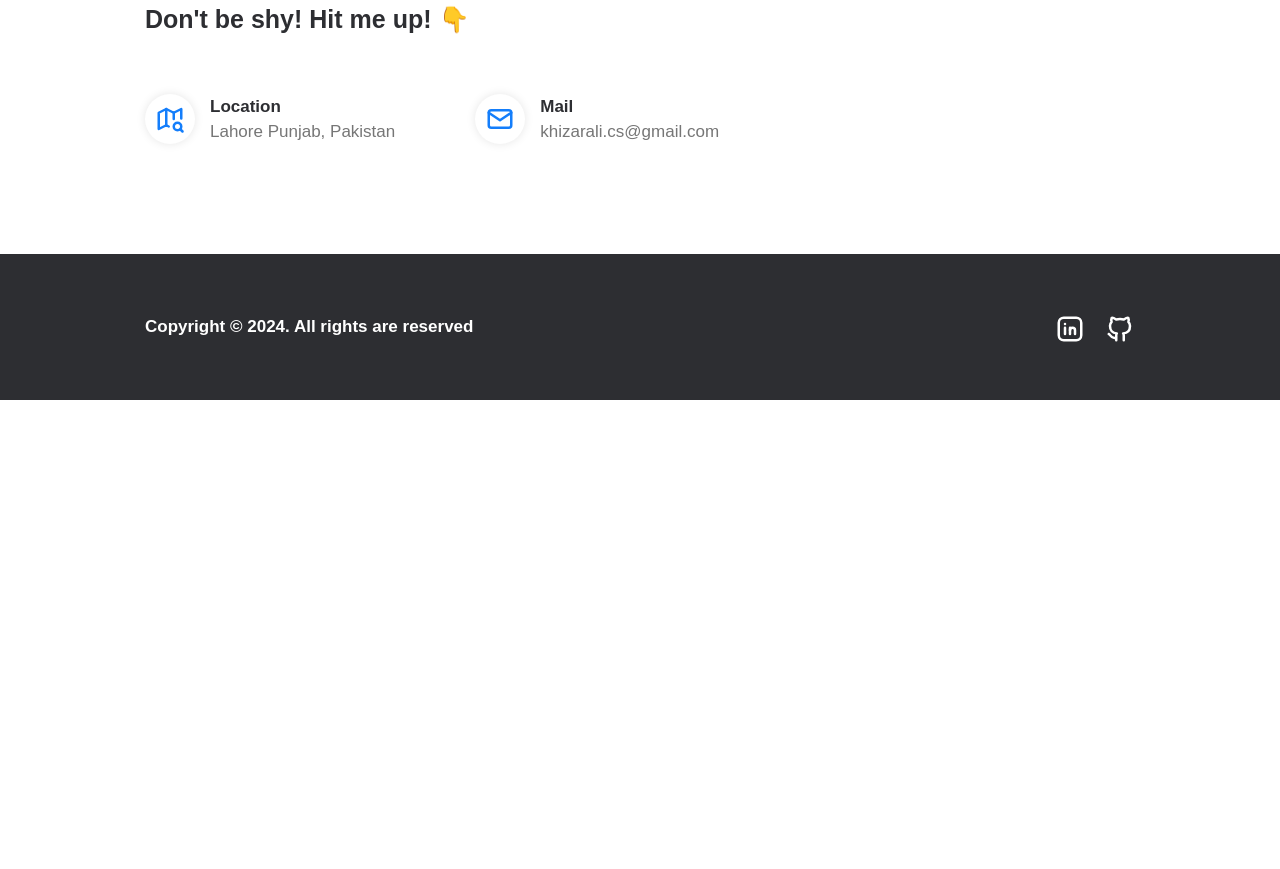
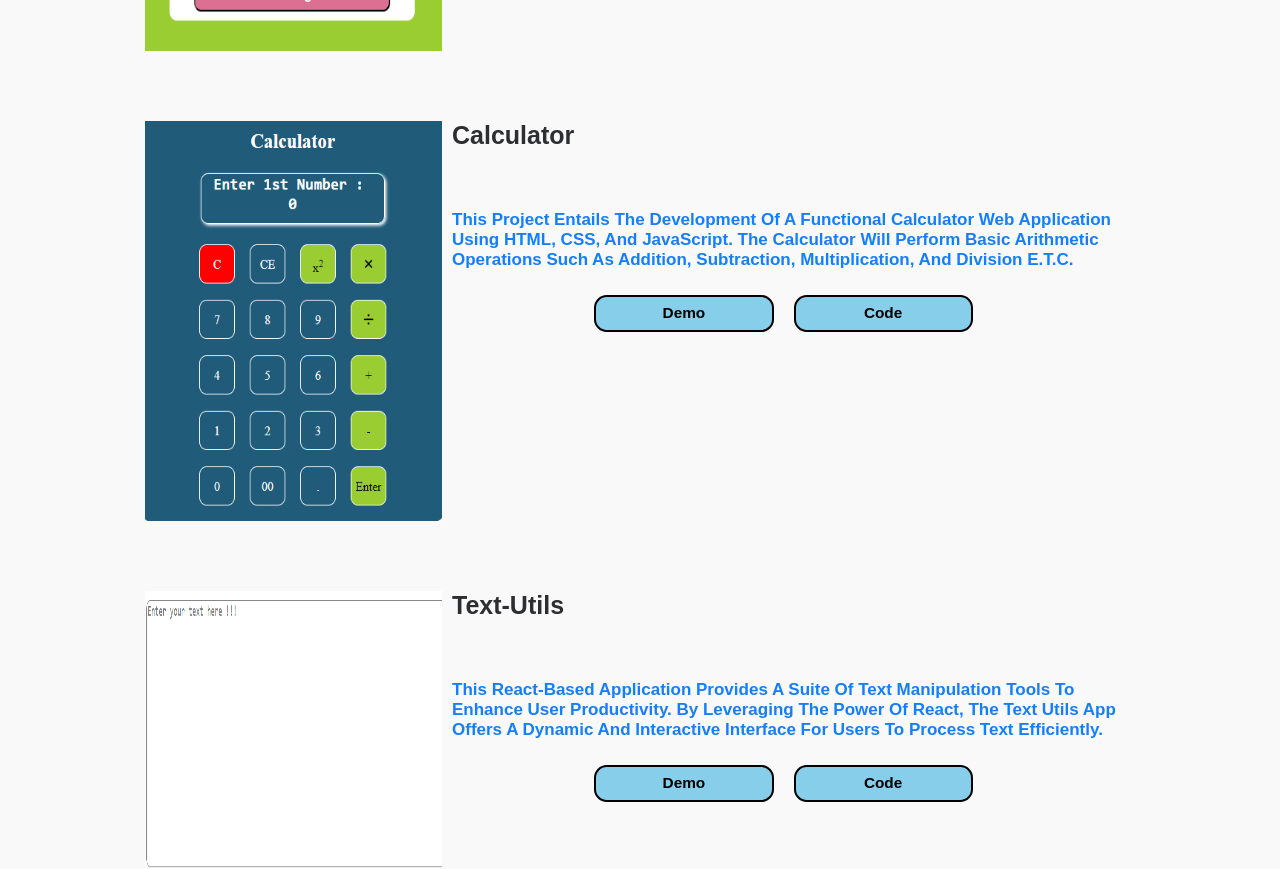
Before and after one commit to Khizarali07/MyPortfolio, a React (Create React App) app: page / in a window 1280 px wide. Shown: the part 3080-3949 px from the top of the page. Before the commit the page ends 3480 px from the top, so only its background shows below. Built offline with nearby package versions, Linux system fonts and the light colour scheme.

Commit message:
new project added

```diff
--- a/src/data/css components/probox.css
+++ b/src/data/css components/probox.css
@@ -5,6 +5,7 @@
 }
 
 .project-box__image-container {
+    height: 50vh;
     flex: 0 0 30%;
     margin-right: 1rem;
 }
@@ -65,6 +66,7 @@
     }
 
     .project-box__image-container {
+        height: 55vh;
         display: flex;
         flex-direction: row;
         justify-content: center;
--- a/src/data/js components/project.js
+++ b/src/data/js components/project.js
@@ -2,6 +2,8 @@ import ProBox from "./probox.js";
 import project1 from "../media/project1.png";
 import project2 from "../media/project2.png";
 import project3 from "../media/project3.png";
+import project4 from "../media/project4.png";
+import project5 from "../media/project5.png";
 
 function Projects() {
   return (
@@ -37,6 +39,20 @@ function Projects() {
                 code="https://github.com/Khizarali07/Currency-Converter"
                 demo="https://khizarali07.github.io/Currency-Converter"
               />
+              <ProBox
+                title="Calculator"
+                img={project4}
+                description="This project entails the development of a functional calculator web application using HTML, CSS, and JavaScript. The calculator will perform basic arithmetic operations such as addition, subtraction, multiplication, and division e.t.c."
+                code="https://github.com/Khizarali07/Calculator"
+                demo="https://khizarali07.github.io/Calculator"
+              />
+              <ProBox
+                title="Text-Utils"
+                img={project5}
+                description="This React-based application provides a suite of text manipulation tools to enhance user productivity. By leveraging the power of React, the Text Utils app offers a dynamic and interactive interface for users to process text efficiently."
+                code="https://github.com/Khizarali07/Text-Tools"
+                demo="https://khizarali07.github.io/Text-Tools"
+              />
             </div>
           </div>
         </div>
```
Also changed, not shown: src/data/media/project4.png (added), src/data/media/project5.png (added).
